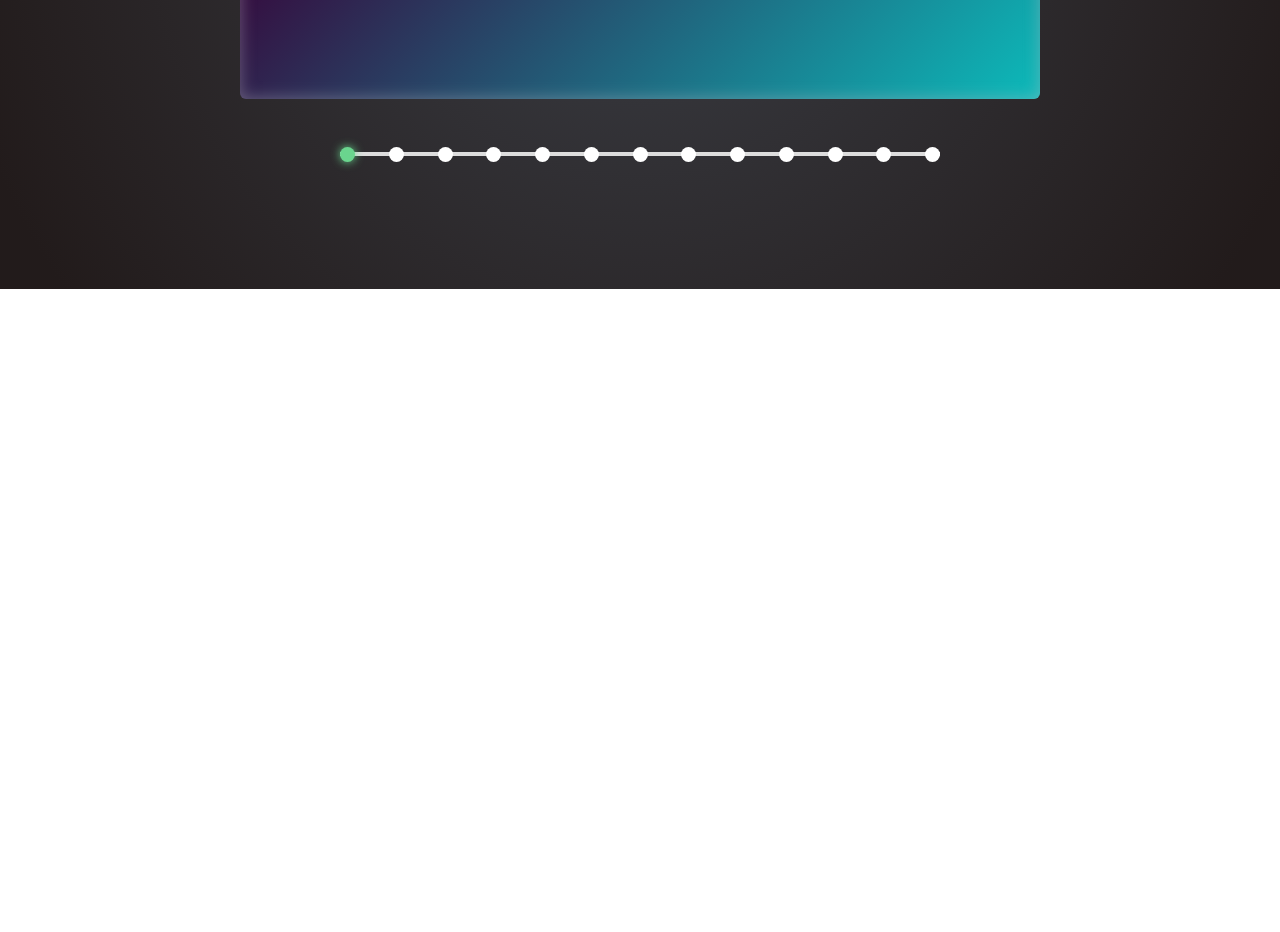
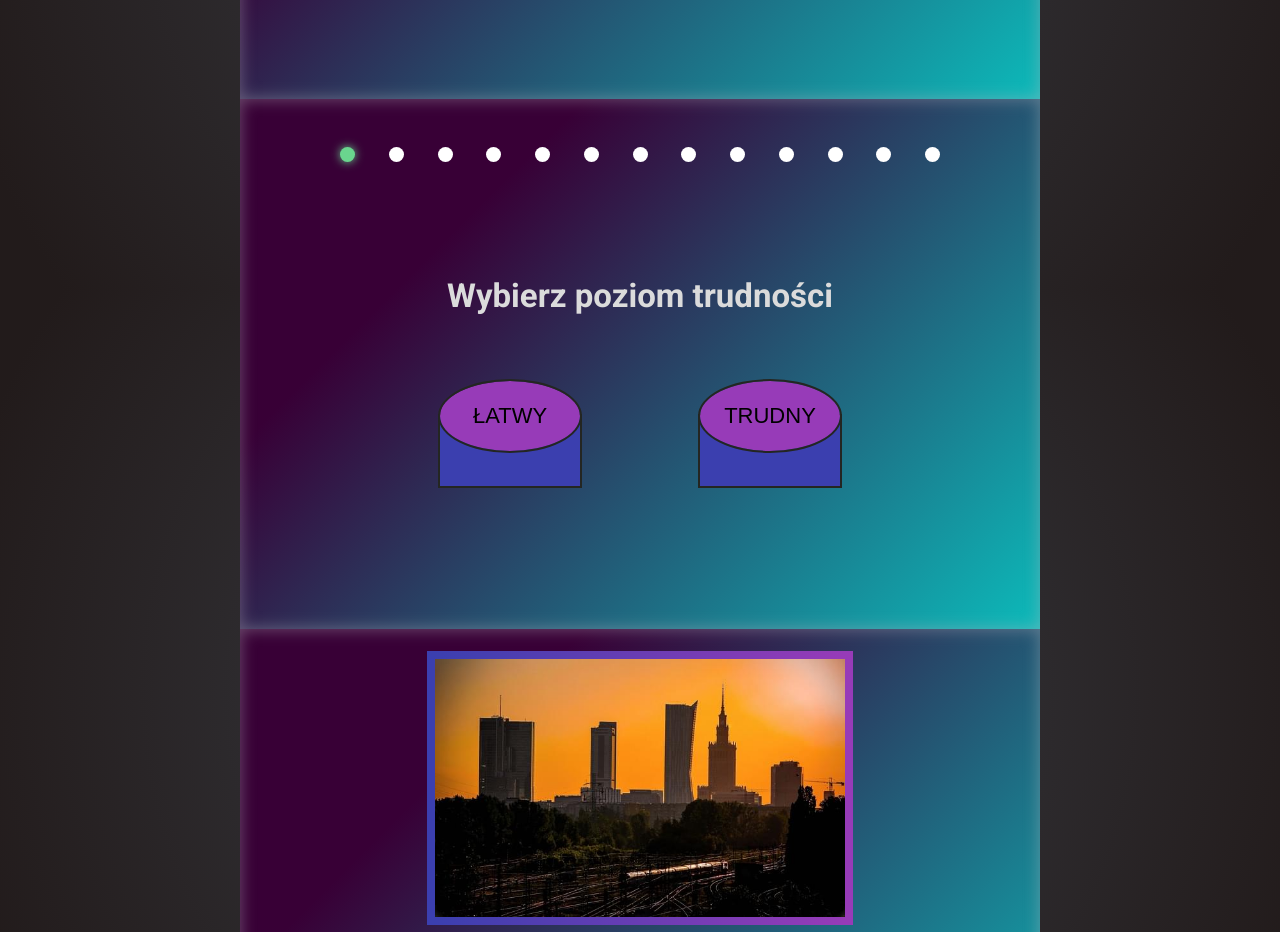
Before and after one commit to KacperBartosiewicz/Quiz, a website: page index.html in a window 1280 px wide. Shown: the part 511-1443 px from the top of the page. Before the commit the page ends 800 px from the top, so only its background shows below. Drawn offline with nearby package versions, Linux system fonts and the light colour scheme; a web font is replaced by a local one.

Commit message:
added favicon to src/img folder

```diff
--- a/index.html
+++ b/index.html
@@ -11,7 +11,9 @@
 <link
     href="https://fonts.googleapis.com/css2?family=Caprasimo&family=Roboto:ital,wght@0,100..900;1,100..900&display=swap"
     rel="stylesheet">
-<link rel="icon" href="dist/img/tree_favicon.png" sizes="16x16" type="image/png">
+<link rel="icon" type="image/png" sizes="16x16" href="../dist/img/favicon-16x16.png">
+<meta name="msapplication-TileColor" content="#ffffff">
+<meta name="theme-color" content="#ffffff">
 
 <script src="https://kit.fontawesome.com/a1f05848d0.js" crossorigin="anonymous"></script>
 <link rel="stylesheet" href="https://unpkg.com/leaflet@1.9.4/dist/leaflet.css"
@@ -32,16 +34,15 @@
         </div>
         <div class="quiz__page quiz-active" data-number="2">
             <h2 class="quiz-title">Wybierz poziom trudności</h2>
-            <div class="quiz__box">
-                <div class="quiz__img-question easy"><img src="/dist/img/question-mark-40876_640.png"
-                        alt="zielony znak zapytania">
-                </div>
-                <div class="quiz__img-question hard"><img src="/dist/img/interrogation-point-150807_640.png"
-                        alt="czerwony znak zapytania"></div>
-            </div>
-            <div class="quiz__text">
-                <p class="quiz__text-easy">Łatwy</p>
-                <p class="quiz__text-hard">Trudny</p>
+            <div class="quiz__buttons">
+                <button class=" quiz__buttons-btn quiz__buttons--easy">
+                    <div class="top easy">Łatwy</div>
+                    <div class="bottom"></div>
+                </button>
+                <button class="quiz__buttons-btn quiz__buttons--hard">
+                    <div class="top hard">Trudny</div>
+                    <div class="bottom"></div>
+                </button>
             </div>
         </div>
         <div class="quiz__page quest" data-number="3">
--- a/src/sass/components/_components.scss
+++ b/src/sass/components/_components.scss
@@ -1,5 +1,46 @@
 @use '../utilities/colors' as *;
 
+.quiz {
+	&__buttons {
+		display: flex;
+		justify-content: space-between;
+		width: 50%;
+		&-btn {
+			position: relative;
+			width: 140px;
+			height: 70px;
+			border: none;
+			background: none;
+			outline: none;
+			.bottom,
+			.top {
+				width: 100%;
+				height: 100%;
+				outline: 2px solid rgb(36, 38, 34);
+			}
+			.top {
+				position: absolute;
+				display: flex;
+				align-items: center;
+				justify-content: center;
+				top: 0;
+				left: 0;
+				font-size: 2.2rem;
+				border-radius: 50%;
+				background-color: #973bb8;
+				z-index: 1;
+				text-transform: uppercase;
+			}
+			.bottom {
+				position: absolute;
+				top: 50&;
+				background-color: #3b3faf;
+
+				z-index: 0;
+			}
+		}
+	}
+}
 .progress-box {
 	position: relative;
 	display: flex;
--- a/src/sass/layout/_main.scss
+++ b/src/sass/layout/_main.scss
@@ -7,7 +7,7 @@
 	width: 800px;
 	height: 530px;
 	border-radius: 6px;
-	overflow: hidden;
+	// overflow: hidden;
 
 	&__page-title {
 		margin-bottom: 1em;
```
Also changed, not shown: dist/css/style.min.css, dist/img/favicon-16x16.png (added), src/img/favicon-16x16.png (added), 2 other files.
